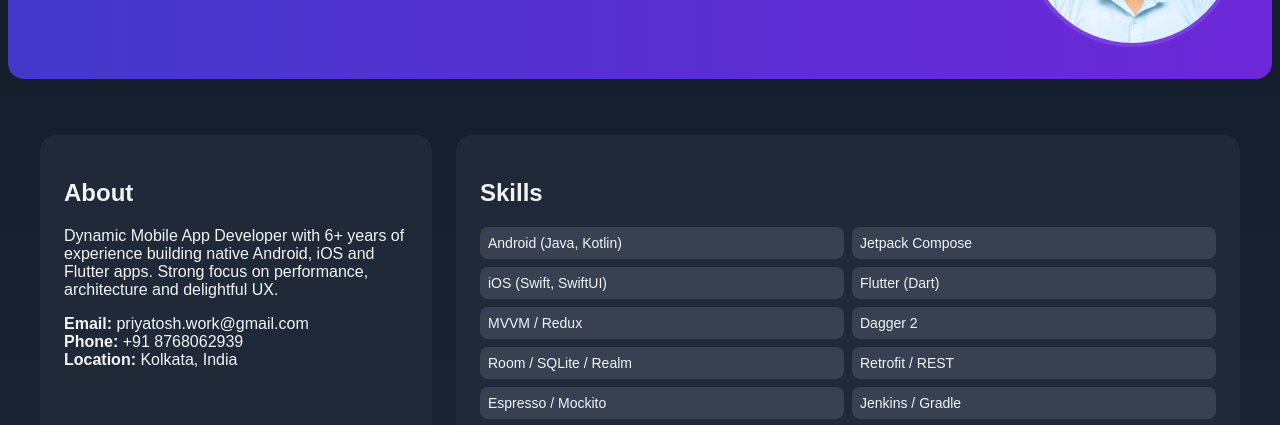
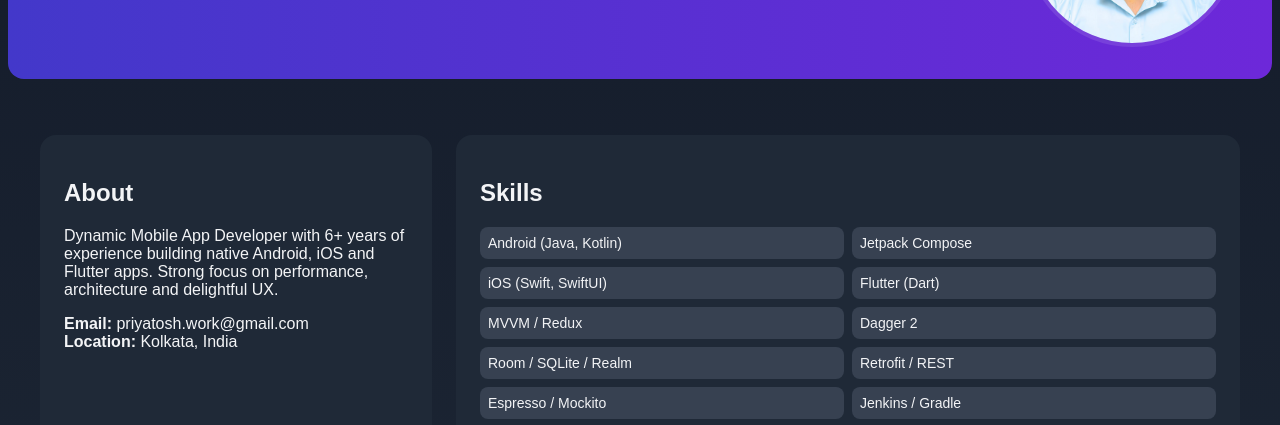
Before and after one commit to Priyatosh-Work/Priyatosh-Work.github.io, a plain HTML site: page index.html in a window 1280 px wide. Shown: the part 375-800 px from the top of the page. Drawn offline with Linux system fonts and the light colour scheme.

Commit message:
Initial portfolio commit

```diff
--- a/index.html
+++ b/index.html
@@ -77,7 +77,6 @@
         <h2>About</h2>
         <p>Dynamic Mobile App Developer with 6+ years of experience building native Android, iOS and Flutter apps. Strong focus on performance, architecture and delightful UX.</p>
         <p><strong>Email:</strong> priyatosh.work@gmail.com<br>
-            <strong>Phone:</strong> +91 8768062939<br>
             <strong>Location:</strong> Kolkata, India</p>
     </section>
 
```
